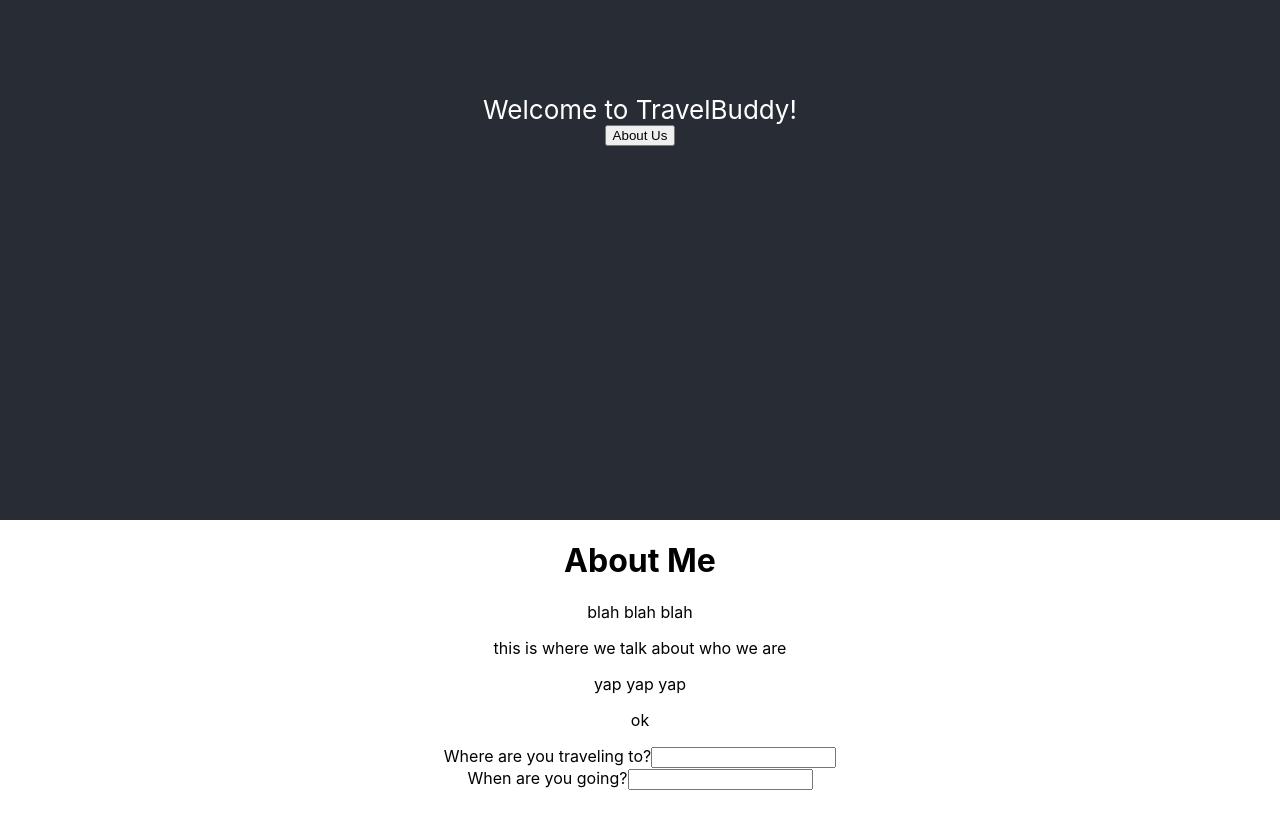
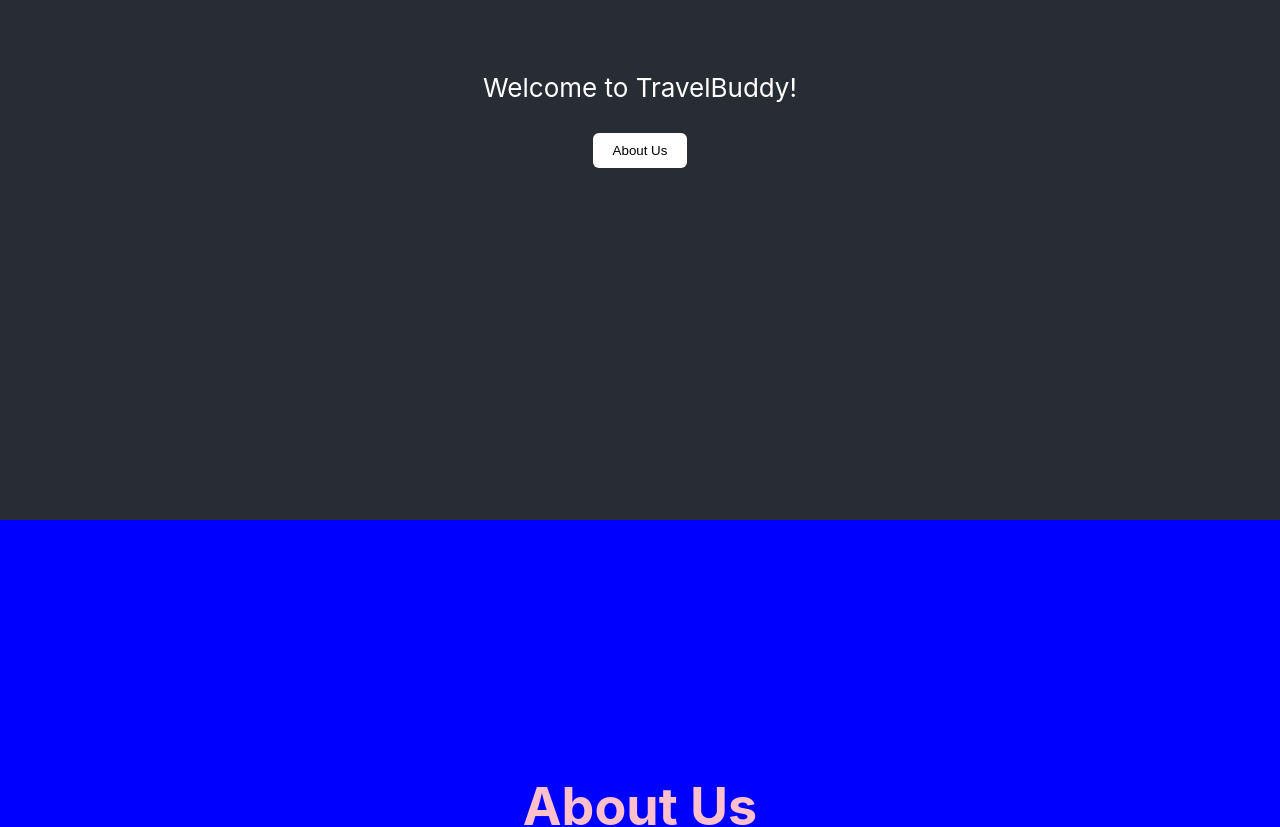
Before and after one commit to oliviaseto/travelbuddy, a React (Create React App) app: page / in a window 1280 px wide. Shown: the part 280-1107 px from the top of the page. Before the commit the page ends 1070 px from the top, so only its background shows below. Built offline with nearby package versions, Linux system fonts and the light colour scheme.

Commit message:
temporary styling

```diff
--- a/src/AboutUs.css
+++ b/src/AboutUs.css
@@ -0,0 +1,13 @@
+.AboutUs {
+    background-color: blue;
+    min-height: 100vh;
+    display: flex;
+    flex-direction: column;
+    align-items: center;
+    justify-content: center;
+    font-size: calc(10px + 2vmin);
+    color: white;
+  }
+.AboutUs h1{
+    color:pink;
+}
--- a/src/AboutUs.js
+++ b/src/AboutUs.js
@@ -6,6 +6,7 @@
     return (
         <div className="AboutUs">
             <div className="About-content">
+                <h1>About Us</h1>
                 <p> blah blah blah </p>
                 <p> this is where we talk about who we are </p>
                 <p> yap yap yap</p>
--- a/src/App.css
+++ b/src/App.css
@@ -1,16 +1,5 @@
 .App {
   text-align: center;
-}
-
-.App-logo {
-  height: 40vmin;
-  pointer-events: none;
-}
-
-@media (prefers-reduced-motion: no-preference) {
-  .App-logo {
-    animation: App-logo-spin infinite 20s linear;
-  }
 }
 
 .App-header {
@@ -24,15 +13,16 @@
   color: white;
 }
 
-.App-link {
-  color: #61dafb;
+.aboutusbutton{
+  background-color: white;
+  color: black;
+  border: none;
+  margin-top: 30px;
+  padding: 10px 20px;
+  border-radius: 6px;
 }
+.aboutusbutton:hover{
+  background-color: #45a049; /* Darker green when hovered */
+  cursor: pointer;
 
-@keyframes App-logo-spin {
-  from {
-    transform: rotate(0deg);
-  }
-  to {
-    transform: rotate(360deg);
-  }
 }
--- a/src/App.js
+++ b/src/App.js
@@ -31,14 +31,11 @@
     <div className="App">
       <header id='main' className="App-header">
         <div> Welcome to TravelBuddy! </div>
-        <button onClick={() => scrollTo('aboutUs')}>About Us</button>
+        <button class="aboutusbutton" onClick={() => scrollTo('aboutUs')}>About Us</button>
       </header>
       <div id='aboutUs' className="About">
-        <div>
-          <h1>About Me</h1>
-        </div>
         <AboutUs></AboutUs>
-        </div>
+      </div>
 
         <form>
           <label>
```
